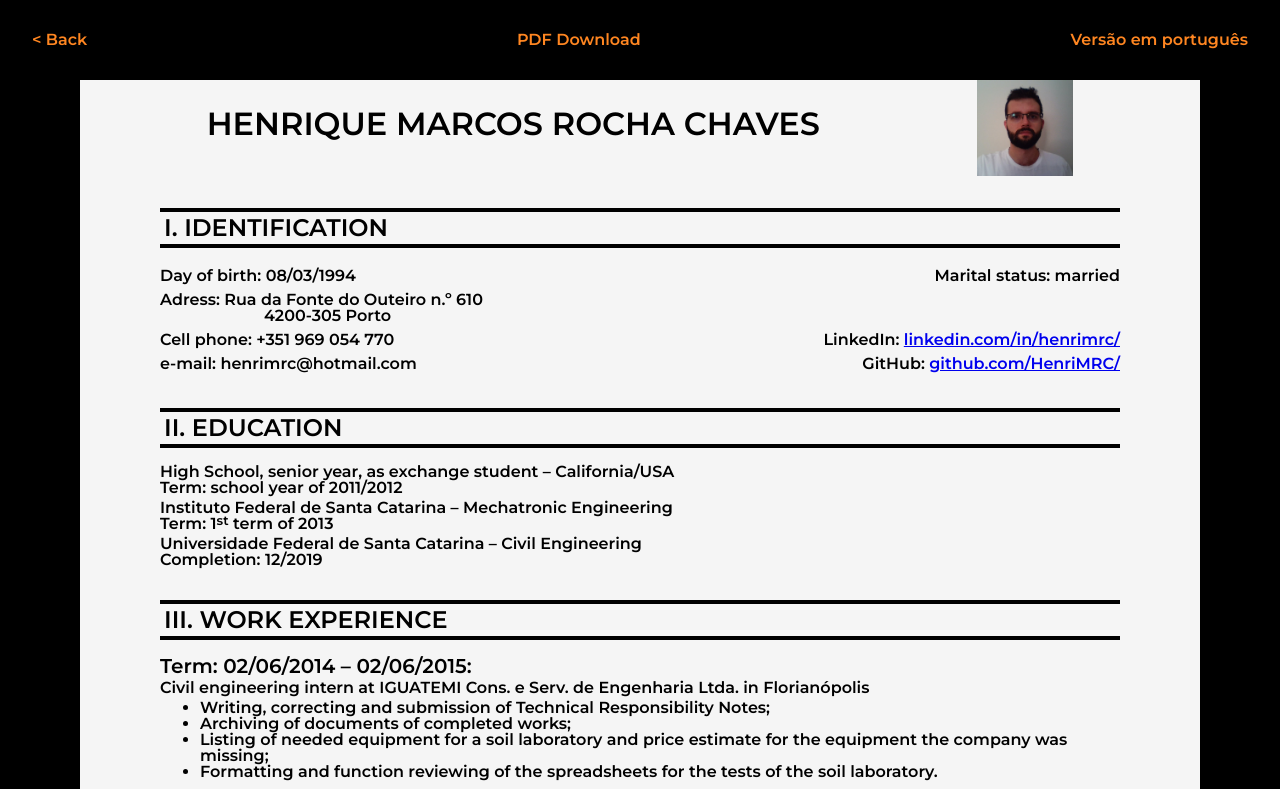
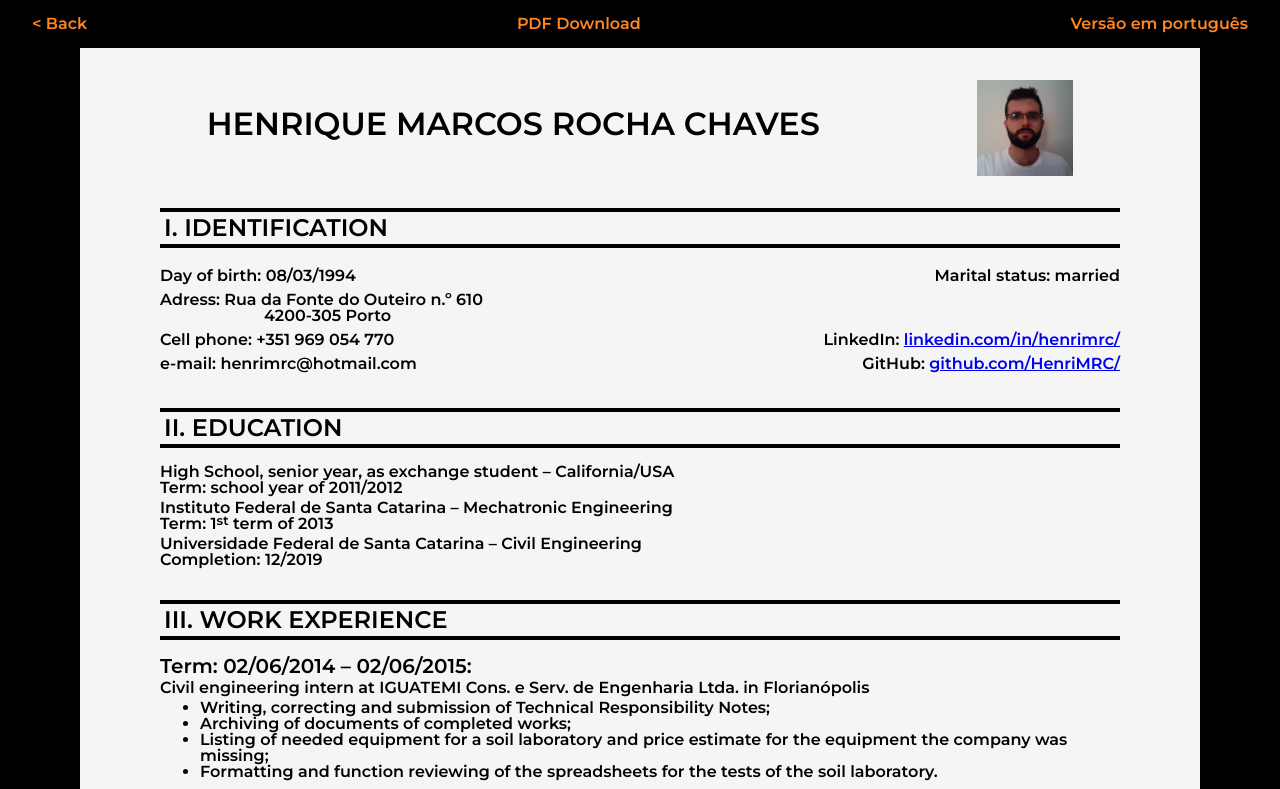
Before and after one commit to HenriMRC/henrimrc.github.io, a plain HTML site: page en/CV/index.html in a window 1280 px wide. Shown: the top 789 px of the page. Drawn offline with Linux system fonts and the light colour scheme.

Commit message:
Miss-commited.

```diff
--- a/styles/cv_style.css
+++ b/styles/cv_style.css
@@ -111,5 +111,5 @@ div.whiteSpace {
 }
 
 #header-div {
-    padding: 1rem 2rem;
+    padding: 0rem 2rem;
 }
```
